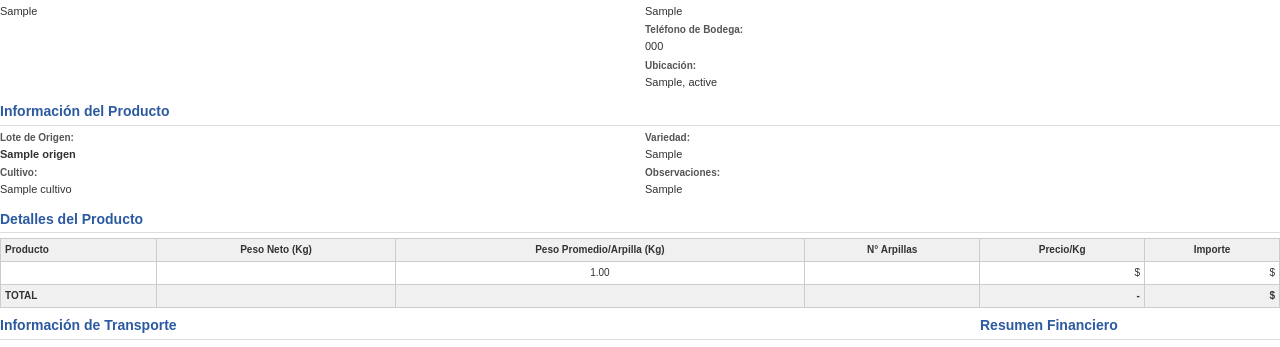
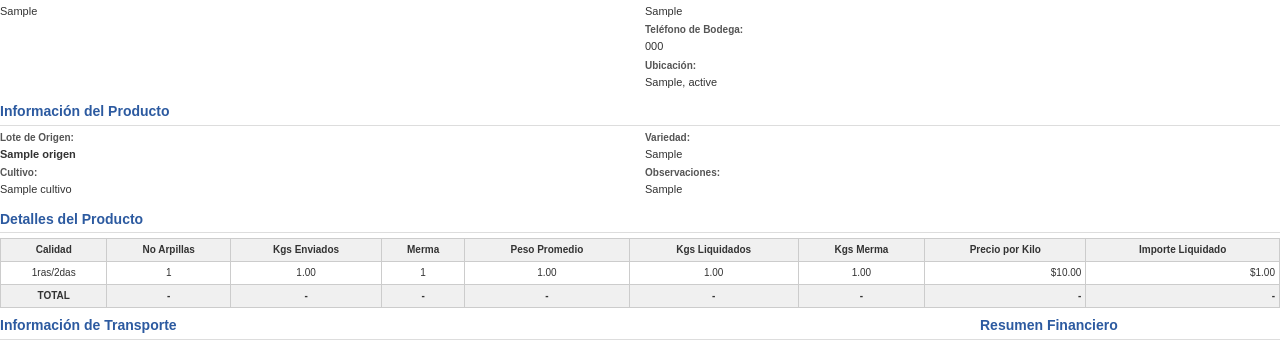
Before and after one commit to DirectivaSoftware01/DirectivaAgricola, a Django app: page /remisiones/1/imprimir/ in a window 1280 px wide. Shown: the part 218-565 px from the top of the page. Run offline with Django 5.2, Linux system fonts and the light colour scheme; a user stored in the database is signed in; tables that the repository leaves empty hold one stand-in row (values such as "Sample post"); grey boxes marked "Sample" are stand-in pictures.

Commit message:
feat: Actualizar tabla Detalle del Producto con columnas específicas
- Cambiar columnas de la tabla Detalle del Producto
- Agregar Calidad como primera columna
- Agregar No Arpillas, Kgs Enviados, Merma, Peso Promedio
- Agregar Kgs Liquidados, Kgs Merma, Precio por Kilo, Importe Liquidado
- Usar datos específicos del modelo RemisionDetalle
- Simplificar footer de totales temporalmente
- Mejorar información mostrada en el formato de impresión

```diff
--- a/templates/core/remision_imprimir.html
+++ b/templates/core/remision_imprimir.html
@@ -417,34 +417,43 @@
         <table class="product-table">
             <thead>
                 <tr>
-                    <th class="text-left">Producto</th>
-                    <th>Peso Neto (Kg)</th>
-                    <th>Peso Promedio/Arpilla (Kg)</th>
-                    <th>N° Arpillas</th>
-                    <th>Precio/Kg</th>
-                    <th>Importe</th>
+                    <th>Calidad</th>
+                    <th>No Arpillas</th>
+                    <th>Kgs Enviados</th>
+                    <th>Merma</th>
+                    <th>Peso Promedio</th>
+                    <th>Kgs Liquidados</th>
+                    <th>Kgs Merma</th>
+                    <th>Precio por Kilo</th>
+                    <th>Importe Liquidado</th>
                 </tr>
             </thead>
             <tbody>
                 {% for detalle in detalles %}
                 <tr>
-                    <td class="text-left">{{ detalle.producto_servicio.descripcion }}</td>
-                    <td>{{ detalle.peso_neto|floatformat:2 }}</td>
+                    <td>{{ detalle.calidad }}</td>
+                    <td>{{ detalle.no_arps|floatformat:0 }}</td>
+                    <td>{{ detalle.kgs_enviados|floatformat:2 }}</td>
+                    <td>{{ detalle.merma_arps|floatformat:0 }}</td>
                     <td>{{ detalle.peso_promedio|floatformat:2 }}</td>
-                    <td>{{ detalle.cantidad|floatformat:0 }}</td>
-                    <td class="text-right">${{ detalle.precio_unitario|floatformat:2 }}</td>
-                    <td class="text-right">${{ detalle.importe|floatformat:2 }}</td>
+                    <td>{{ detalle.kgs_liquidados|floatformat:2 }}</td>
+                    <td>{{ detalle.kgs_merma|floatformat:2 }}</td>
+                    <td class="text-right">${{ detalle.precio|floatformat:2 }}</td>
+                    <td class="text-right">${{ detalle.importe_liquidado|floatformat:2 }}</td>
                 </tr>
                 {% endfor %}
             </tbody>
             <tfoot>
                 <tr style="background-color: #f0f0f0; font-weight: bold;">
-                    <td class="text-left">TOTAL</td>
-                    <td>{{ remision.total_peso_neto|floatformat:2 }}</td>
-                    <td>{{ remision.peso_promedio_arpilla|floatformat:2 }}</td>
-                    <td>{{ remision.total_arpillas|floatformat:0 }}</td>
+                    <td>TOTAL</td>
+                    <td>-</td>
+                    <td>-</td>
+                    <td>-</td>
+                    <td>-</td>
+                    <td>-</td>
+                    <td>-</td>
                     <td class="text-right">-</td>
-                    <td class="text-right">${{ remision.total_importe|floatformat:2 }}</td>
+                    <td class="text-right">-</td>
                 </tr>
             </tfoot>
         </table>
```
